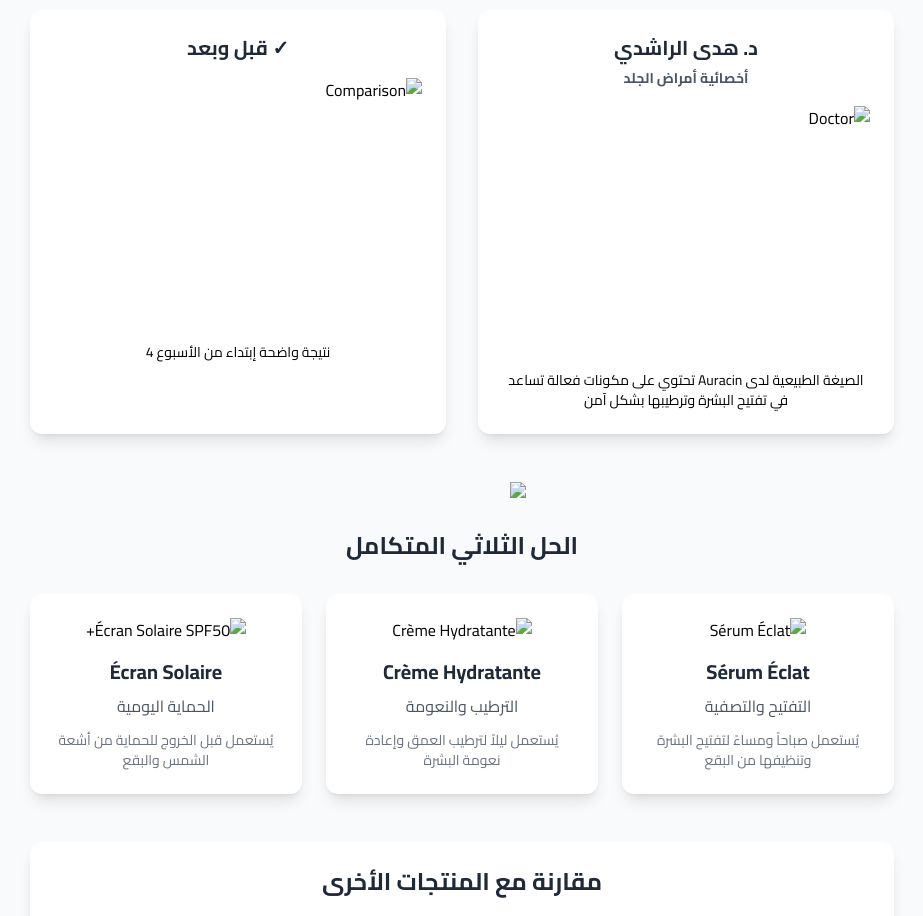
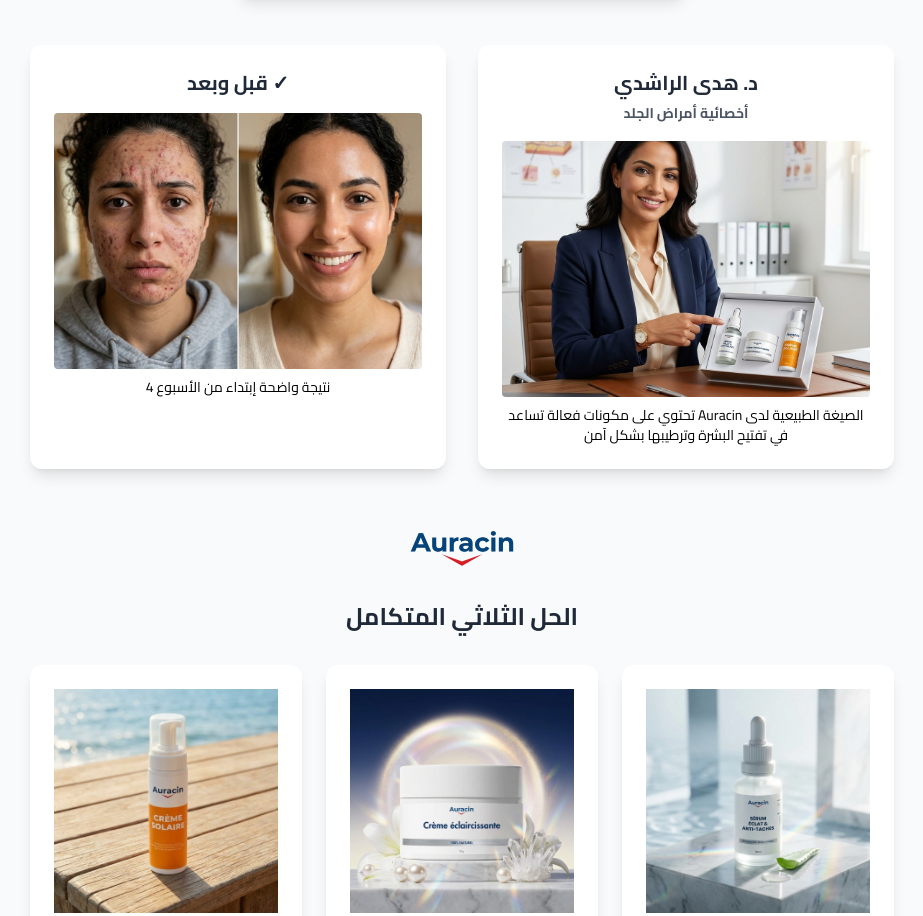
Before and after one commit to uumer93/auracin, a plain HTML site: page index.html in a window 1280 px wide. Shown: the part 1006-1922 px from the top of the page, without its empty margins (178-1101 px from the left). Drawn offline with nearby package versions, Linux system fonts and the light colour scheme; the site is published under a folder, as on GitHub Pages, so addresses that start at the root find nothing.

Commit message:
update
updating image links

```diff
--- a/index.html
+++ b/index.html
@@ -42,7 +42,7 @@
         <section class="mb-12 text-center">
             <div class="flex justify-center mb-8 relative">
                 <div class="relative">
-                    <img src="/Auracin_logo.png" class="w-32 h-22">
+                    <img src="Auracin_logo.png" class="w-32 h-22">
                 </div>
             </div>
 
@@ -52,7 +52,7 @@
 
             <div class="flex justify-center mb-8 relative">
                 <div class="relative">
-                    <img src="/Skincare_set.jpeg" alt="Pack Zéro Taches" class="rounded-xl shadow-lg w-70 h-80 object-cover">
+                    <img src="Skincare_set.jpeg" alt="Pack Zéro Taches" class="rounded-xl shadow-lg w-70 h-80 object-cover">
                     <div class="absolute top-0 right-0 bg-red-600 text-white px-3 py-1 rounded-full text-sm font-bold floating-badge">
                         خصم 40%
                     </div>
@@ -101,7 +101,7 @@
                 </h3>
                 <div class="grid grid-cols-1 gap-4">
                     <div>
-                        <img src="/Woman_doc.jpeg" alt="Doctor" class="w-full h-64 object-cover rounded">
+                        <img src="Woman_doc.jpeg" alt="Doctor" class="w-full h-64 object-cover rounded">
                         <p class="text-center mt-2 text-sm">الصيغة الطبيعية لدى Auracin تحتوي على مكونات فعالة تساعد في تفتيح البشرة وترطيبها بشكل آمن</p>
                     </div>
                 </div>
@@ -111,7 +111,7 @@
                 <h3 class="text-xl font-bold text-gray-800 mb-4 text-center">✓ قبل وبعد</h3>
                 <div class="grid grid-cols-1 gap-4">
                     <div>
-                        <img src="/skin_comparison.jpeg" alt="Comparison" class="w-full h-64 object-cover rounded">
+                        <img src="skin_comparison.jpeg" alt="Comparison" class="w-full h-64 object-cover rounded">
                         <p class="text-center mt-2 text-sm">نتيجة واضحة إبتداء من الأسبوع 4</p>
                     </div>
                 </div>
@@ -120,7 +120,7 @@
 
         <div class="flex justify-center mb-8 relative">
             <div class="relative">
-                <img src="/Auracin_logo.png" class="w-32 h-22">
+                <img src="Auracin_logo.png" class="w-32 h-22">
             </div>
         </div>
 
@@ -130,7 +130,7 @@
             <div class="grid md:grid-cols-3 gap-6">
                 <div class="bg-white p-6 rounded-xl shadow-lg text-center">
                     <div class="flex items-center justify-center mx-auto mb-4">
-                        <img src="/serum_ad.jpeg" alt="Sérum Éclat" class="w-18 h-18">
+                        <img src="serum_ad.jpeg" alt="Sérum Éclat" class="w-18 h-18">
                     </div>
                     <h3 class="text-xl font-bold text-gray-800 mb-2">Sérum Éclat</h3>
                     <p class="text-gray-600 mb-3">التفتيح والتصفية</p>
@@ -139,7 +139,7 @@
 
                 <div class="bg-white p-6 rounded-xl shadow-lg text-center">
                     <div class="flex items-center justify-center mx-auto mb-4">
-                        <img src="/cream_ad.jpeg" alt="Crème Hydratante" class="w-18 h-18">
+                        <img src="cream_ad.jpeg" alt="Crème Hydratante" class="w-18 h-18">
                     </div>
                     <h3 class="text-xl font-bold text-gray-800 mb-2">Crème Hydratante</h3>
                     <p class="text-gray-600 mb-3">الترطيب والنعومة</p>
@@ -148,7 +148,7 @@
 
                 <div class="bg-white p-6 rounded-xl shadow-lg text-center">
                     <div class="flex items-center justify-center mx-auto mb-4">
-                        <img src="/sun_ad.jpeg" alt="Écran Solaire SPF50+" class="w-18 h-18">
+                        <img src="sun_ad.jpeg" alt="Écran Solaire SPF50+" class="w-18 h-18">
                     </div>
                     <h3 class="text-xl font-bold text-gray-800 mb-2">Écran Solaire</h3>
                     <p class="text-gray-600 mb-3">الحماية اليومية</p>
@@ -216,7 +216,7 @@
 
         <div class="flex justify-center mb-8 relative">
             <div class="relative">
-                <img src="/Auracin_logo.png" class="w-32 h-22">
+                <img src="Auracin_logo.png" class="w-32 h-22">
             </div>
         </div><br><br>
     </div>
@@ -245,7 +245,7 @@
             <h3 class="text-2xl font-bold text-gray-800 mb-2">تم تسجيل طلبك بنجاح!</h3>
             <p id="popupMessage" class="text-gray-600 mb-6"></p>
             <button onclick="closePopup()" class="w-full bg-green-600 text-white py-3 rounded-lg font-bold hover:bg-green-700 transition duration-300">
-                حسناً، شكراً
+                إغلاق
             </button>
         </div>
     </div>
```
